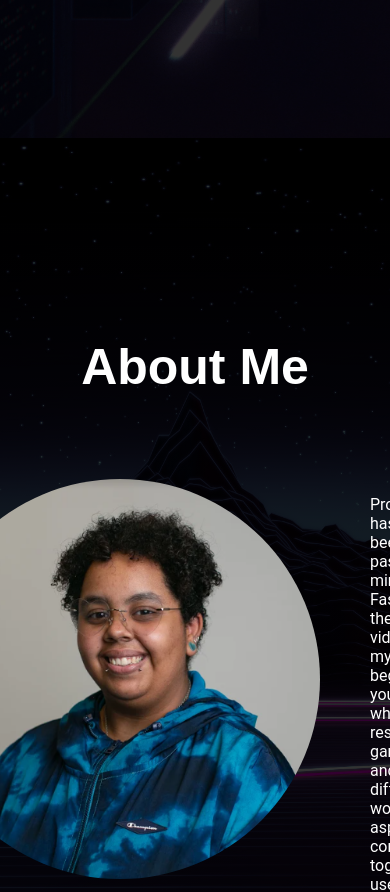
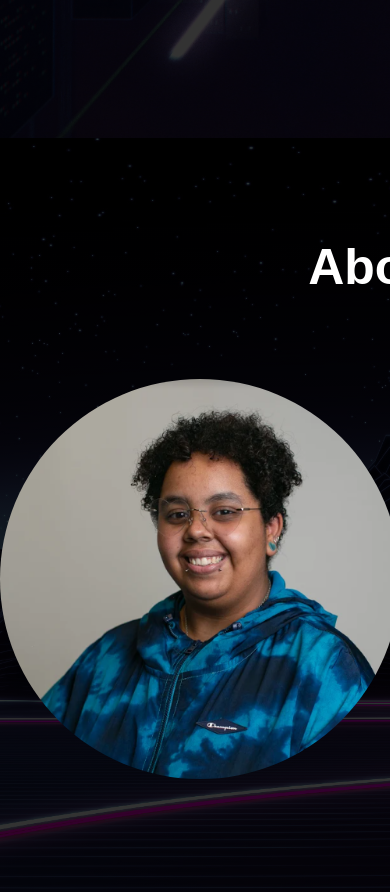
Before and after one commit to JDevXV/portfolioWebsiteReact, a React (Create React App) app: page / in a window 390 px wide. Shown: the part 740-1632 px from the top of the page. Built offline with nearby package versions, Linux system fonts and the light colour scheme; a web font is replaced by a local one.

Commit message:
Mobile View for all divs

```diff
--- a/src/Styles/About.css
+++ b/src/Styles/About.css
@@ -22,7 +22,7 @@
 
 .aboutTitle {
   text-align: center;
-  padding-top: 200px;
+  padding-top: 100px;
   color: white;
   font-size: 50px;
   font-family: 'Bakbak One', sans-serif;
@@ -39,3 +39,20 @@
   padding-left: 50px;
   font-family: 'Roboto', sans-serif;
 }
+
+/* Mobile View */
+
+@media (max-width: 648px){
+  .aboutBigDiv {
+    border-bottom: 1px solid black;
+    background: linear-gradient(rgb(0, 0, 0, 0.8), rgba(0,0,0,.8)),
+    url("../Assets/Synthwave2.jpeg");
+    background-position: center;
+    background-repeat: no-repeat;
+    background-size: cover;
+    background-color: #000;
+    margin-top: -50px;
+    height: 100vh;
+    width: 100vh;
+  }
+}
--- a/src/Styles/Contact.css
+++ b/src/Styles/Contact.css
@@ -1,3 +1,5 @@
+/* Desktop View */
+
 .contactDiv {
     height: 700px;
     background: linear-gradient(rgb(0, 0, 0, 0.8), rgba(0, 0, 0, 0.8)),
@@ -100,3 +102,20 @@
     50% { background-position: 400% 0; }
     100% { background-position: 0 0; }
   }
+
+  /* Mobile View */
+  @media (max-width: 648px){
+    .contactDiv {
+      height: 700px;
+      background: linear-gradient(rgb(0, 0, 0, 0.8), rgba(0, 0, 0, 0.8)),
+      url("../Assets/Synthwave5.jpeg");
+      background-position: center;
+      background-repeat: no-repeat;
+      background-size: cover;
+      background-color: #000;
+      margin-top: -40px;
+      color: white;
+      height: 100vh;
+      width: 100vh;
+  }
+  }
--- a/src/Styles/Projects.css
+++ b/src/Styles/Projects.css
@@ -1,3 +1,5 @@
+/* Desktop View */
+
 .projectsDiv {
   background: linear-gradient(rgb(0, 0, 0, 0.8), rgba(0, 0, 0, 0.8)),
     url("../Assets/Synthwave4.jpeg");
@@ -14,7 +16,7 @@
   color: white;
   display: flex;
   justify-content: center;
-  padding-top: 150px;
+  padding-top: 100px;
   padding-bottom: 50px;
   font-size: 50px;
   font-family: 'Bakbak One', sans-serif;
@@ -177,3 +179,20 @@
   50% { background-position: 400% 0; }
   100% { background-position: 0 0; }
 }
+
+/* Mobile View */
+@media (max-width: 648px){
+  .projectsDiv {
+    background: linear-gradient(rgb(0, 0, 0, 0.8), rgba(0, 0, 0, 0.8)),
+      url("../Assets/Synthwave4.jpeg");
+    background-position: center;
+    background-repeat: no-repeat;
+    background-size: cover;
+    background-color: #000;
+    margin-top: -40px;
+    color: white;
+    height: 100vh;
+    width: 100vh;
+    padding-bottom: 50px;
+  }
+}
--- a/src/Styles/Skills.css
+++ b/src/Styles/Skills.css
@@ -1,4 +1,6 @@
 @import url('https://fonts.googleapis.com/css2?family=Bakbak+One&display=swap');
+
+/* Desktop View*/
 
 .skillsDiv {
   background: linear-gradient(rgb(0, 0, 0, 0.8), rgba(0, 0, 0, 0.8)),
@@ -15,7 +17,7 @@
   color: white;
   display: flex;
   justify-content: center;
-  padding-top: 200px;
+  padding-top: 100px;
   padding-bottom: 50px;
   font-size: 50px;
   font-family: 'Bakbak One', sans-serif;
@@ -46,3 +48,18 @@
   font-family: 'Bakbak One', cursive;
   font-size: 25px;
 }
+
+/* Mobile View */
+@media (max-width: 648px){
+  .skillsDiv {
+    background: linear-gradient(rgb(0, 0, 0, 0.8), rgba(0, 0, 0, 0.8)),
+      url("../Assets/Synthwave3.jpeg");
+    background-position: center;
+    background-repeat: no-repeat;
+    background-size: cover;
+    background-color: #000;
+    margin-top: -50px;
+    height: 100vh;
+    width: 100vh;
+  }
+}
```
